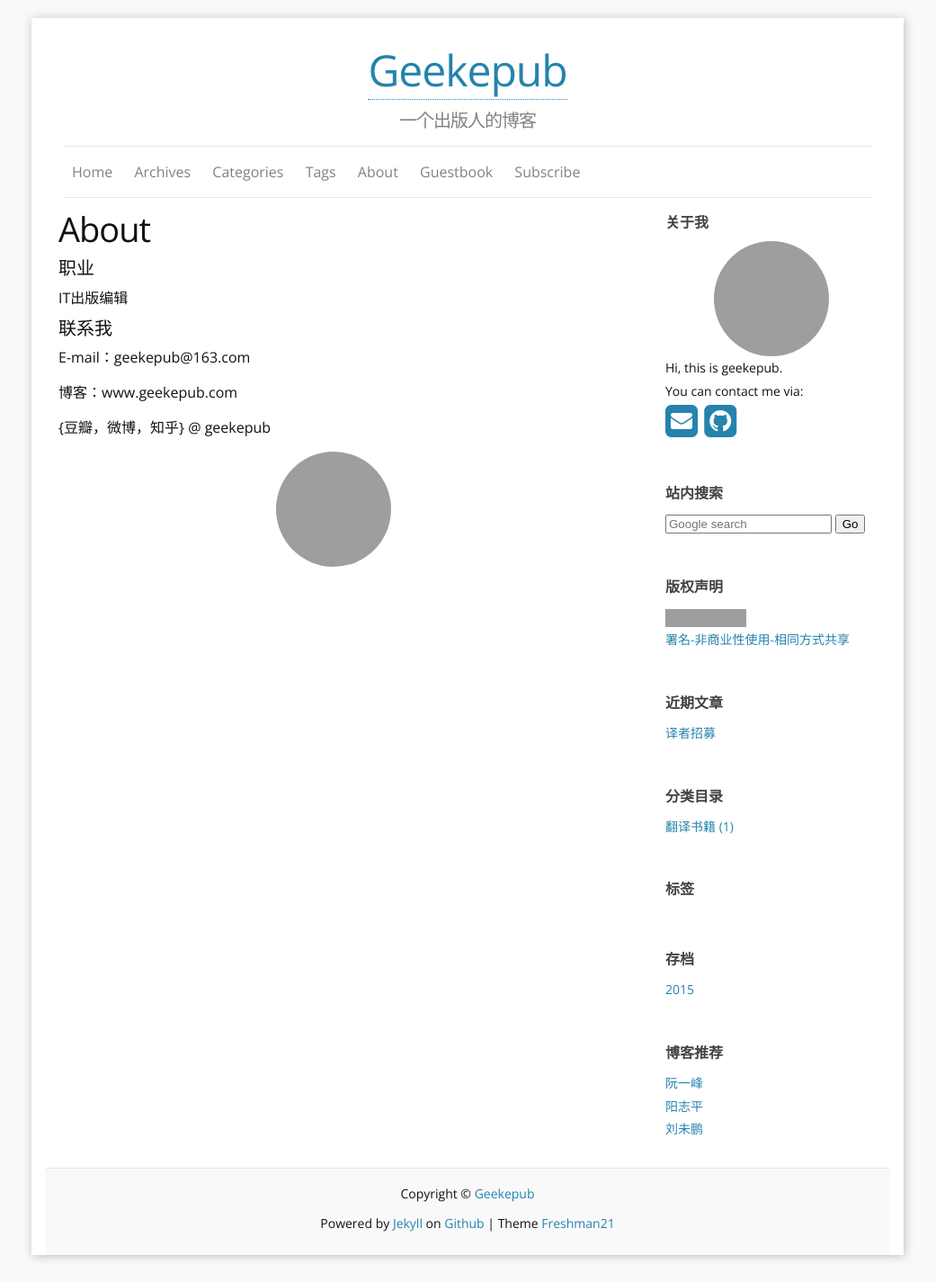
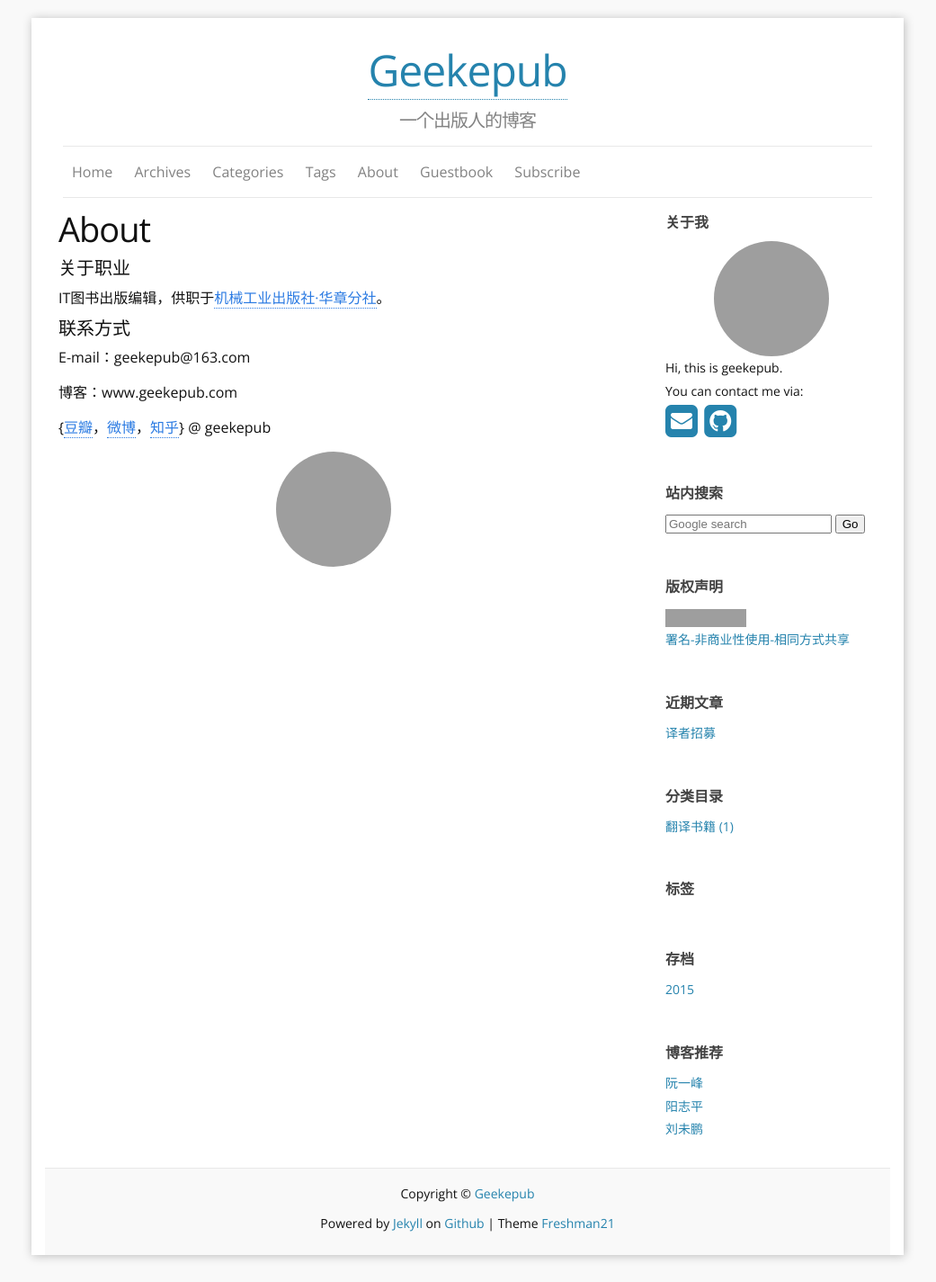
Before and after one commit to geekepub/geekepub.github.io, a Jekyll site: the page built from f_about.md, in a window 1280 px wide. Shown: the whole page at 90% size, without its empty margins (120-1161 px from the left). Built offline with Jekyll 4.4.1, drawn with Linux system fonts in a browser that asks for light colours; nearby versions of some CDN libraries; comment, search, counter and statistics services are not loaded; grey boxes are pictures that could not be loaded.

Commit message:
Update f_about.md

```diff
--- a/f_about.md
+++ b/f_about.md
@@ -5,16 +5,16 @@
 permalink: /about/
 ---
 
-#### 职业
+#### 关于职业
 
-IT出版编辑
+IT图书出版编辑，供职于[机械工业出版社·华章分社](http://www/hzbook/com)。
 
-#### 联系我
+#### 联系方式
 
 E-mail：geekepub@163.com
 
 博客：www.geekepub.com
 
-{豆瓣，微博，知乎} @ geekepub
+{[豆瓣](http://www.douban.com/people/36502585/)，[微博](http://weibo.com/geekepub)，[知乎](zhihu.com/people/geekepub)} @ geekepub
 
 ![微信](http://7xnix3.com1.z0.glb.clouddn.com/wechat.jpg)
```
